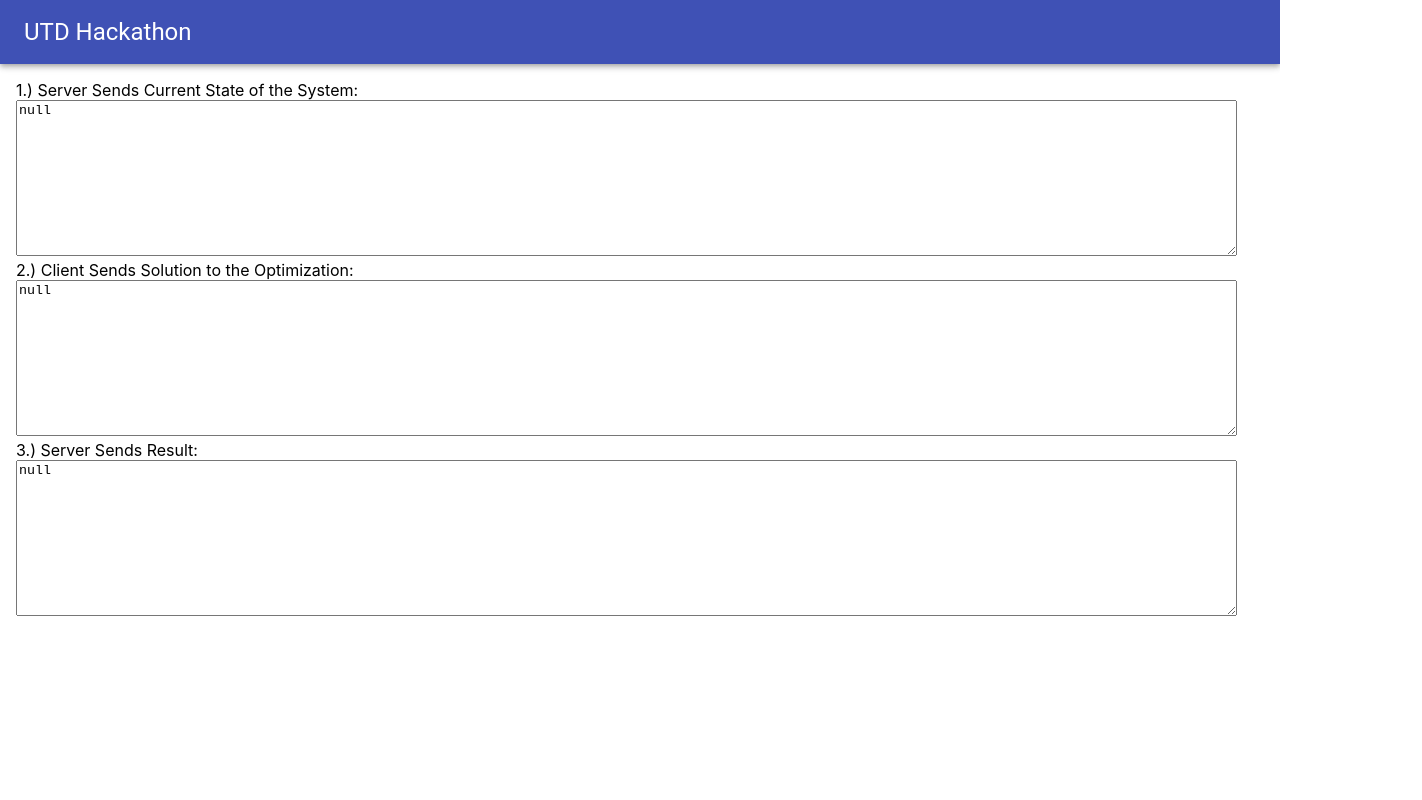
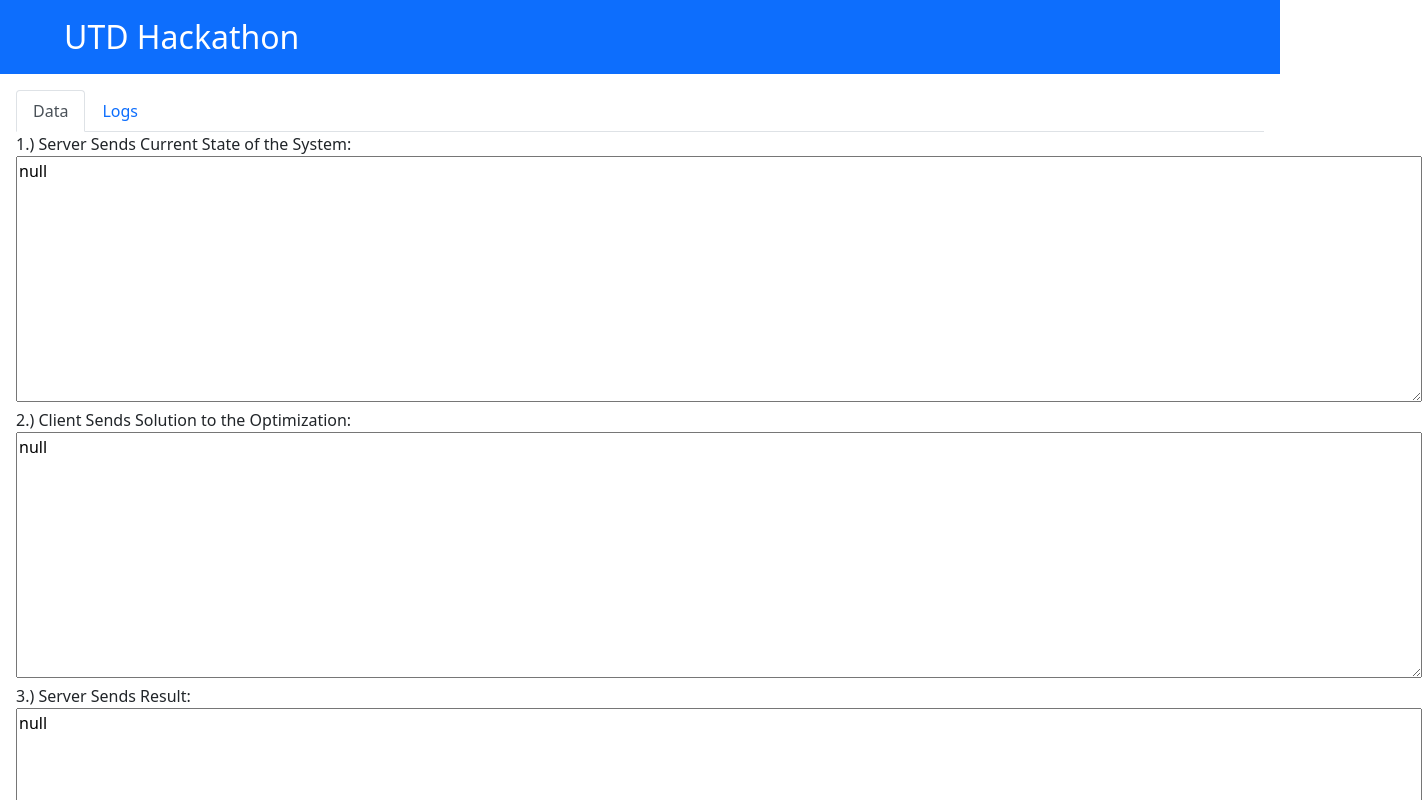
Before and after one commit to GeraldTo/utd-hackathon-2021, a React (Create React App) app in the folder client/: page / in a window 1280 px wide. Shown: the top 800 px of the page, 1422 px wide, since content can reach past the window. Built offline with nearby package versions, Linux system fonts and the light colour scheme; no server answers.

Commit message:
added tabs

```diff
--- a/client/src/App.tsx
+++ b/client/src/App.tsx
@@ -1,13 +1,12 @@
 import { createStyles, makeStyles, Theme } from '@material-ui/core/styles'
 import React from 'react'
-import Head from './Head/Head'
-import Body from './Body/Body'
+import Head from './components/Head/Head'
+import Body from './components/Body/Body'
 
 const useStyles = makeStyles((theme: Theme) =>
   createStyles({
     title: {
-      flexGrow: 1,
-      textAlign: 'left',
+      color: 'white !important',
     },
     body: {
       padding: theme.spacing(2),
--- a/client/src/Head/Head.tsx
+++ /dev/null
@@ -1,24 +0,0 @@
-import AppBar from '@material-ui/core/AppBar';
-import Toolbar from '@material-ui/core/Toolbar';
-import Typography from '@material-ui/core/Typography';
-import { ClassNameMap } from '@material-ui/styles';
-import * as React from 'react';
-
-
-
-export interface HeadProps {
-    classes: ClassNameMap
-}
-
-
-export default function Head (props: HeadProps) {
-  return (
-    <AppBar position="static">
-                <Toolbar>
-                    <Typography variant="h5"className={props.classes.title}>
-                        UTD Hackathon
-                    </Typography>
-                </Toolbar>
-            </AppBar>
-  );
-}
--- a/client/src/Body/Body.tsx
+++ b/client/src/components/Body/Body.tsx
@@ -5,8 +5,10 @@ import {
   processRequest,
   ServerRequest,
   ServerResponse,
-} from '../optimization'
-import BodyText from './BodyText'
+} from '../../optimization'
+import { Tabs, Tab } from 'react-bootstrap'
+import DataTab from './DataTab/DataTab'
+import LogTab from './LogTab/LogTab'
 
 export interface BodyProps {
   classes: ClassNameMap
@@ -14,8 +16,8 @@ export interface BodyProps {
 
 export default function Body(props: BodyProps) {
   const [request, setRequest] = React.useState<null | ServerRequest>(null)
+  const [response, setResponse] = React.useState<null | ClientResponse>(null)
   const [result, setResult] = React.useState<null | ServerResponse>(null)
-  const [response, setResponse] = React.useState<null | ClientResponse>(null)
   React.useEffect(() => {
     // const ws = new WebSocket('ws://localhost:9172');
     // eslint-disable-next-line no-restricted-globals
@@ -56,15 +58,15 @@ export default function Body(props: BodyProps) {
   }, [])
   return (
     <div className={props.classes.body}>
-      <BodyText
-        data={request}
-        divText={'1.) Server Sends Current State of the System:'}
-      />
-      <BodyText
-        data={response}
-        divText={'2.) Client Sends Solution to the Optimization:'}
-      />
-      <BodyText data={result} divText={'3.) Server Sends Result:'} />
+      <Tabs defaultActiveKey="data">
+        {' '}
+        <Tab eventKey="data" title="Data">
+          <DataTab request={request} response={response} result={result} />
+        </Tab>
+        <Tab eventKey="logs" title="Logs">
+          <LogTab />
+        </Tab>
+      </Tabs>
     </div>
   )
 }
--- /dev/null
+++ b/client/src/components/Body/DataTab/DataTab.tsx
@@ -0,0 +1,29 @@
+import * as React from 'react'
+import {
+  ClientResponse,
+  ServerRequest,
+  ServerResponse,
+} from '../../../optimization'
+import BodyText from './BodyText'
+
+export interface DataTabProps {
+  request: null | ServerRequest
+  response: null | ClientResponse
+  result: null | ServerResponse
+}
+
+export default function DataTab(props: DataTabProps) {
+  return (
+    <div>
+      <BodyText
+        data={props.request}
+        divText={'1.) Server Sends Current State of the System:'}
+      />
+      <BodyText
+        data={props.response}
+        divText={'2.) Client Sends Solution to the Optimization:'}
+      />
+      <BodyText data={props.result} divText={'3.) Server Sends Result:'} />
+    </div>
+  )
+}
--- /dev/null
+++ b/client/src/components/Body/LogTab/LogTab.tsx
@@ -0,0 +1,11 @@
+import * as React from 'react'
+
+export interface LogTabProps {}
+
+export default function LogTab(props: LogTabProps) {
+  return (
+    <div>
+      <h1>hello world</h1>
+    </div>
+  )
+}
--- /dev/null
+++ b/client/src/components/Head/Head.module.css
@@ -0,0 +1,5 @@
+.Head {
+  color: white !important;
+  margin-left: 5%;
+  font-size: xx-large !important;
+}
--- /dev/null
+++ b/client/src/components/Head/Head.tsx
@@ -0,0 +1,18 @@
+import AppBar from '@material-ui/core/AppBar'
+import Toolbar from '@material-ui/core/Toolbar'
+import Typography from '@material-ui/core/Typography'
+import { ClassNameMap } from '@material-ui/styles'
+import * as React from 'react'
+import { Navbar } from 'react-bootstrap'
+import styles from './Head.module.css'
+
+export interface HeadProps {
+  classes: ClassNameMap
+}
+export default function Head(props: HeadProps) {
+  return (
+    <Navbar bg="primary" expand="lg">
+      <Navbar.Brand className={styles.Head}>UTD Hackathon</Navbar.Brand>
+    </Navbar>
+  )
+}
```
Also changed, not shown: client/src/components/Body/DataTab/BodyText.tsx (renamed from client/src/Body/BodyText.tsx, +6 -1 lines), client/src/index.tsx (+7 -6 lines), 2 other files (tests, documents, lock files or other folders).
